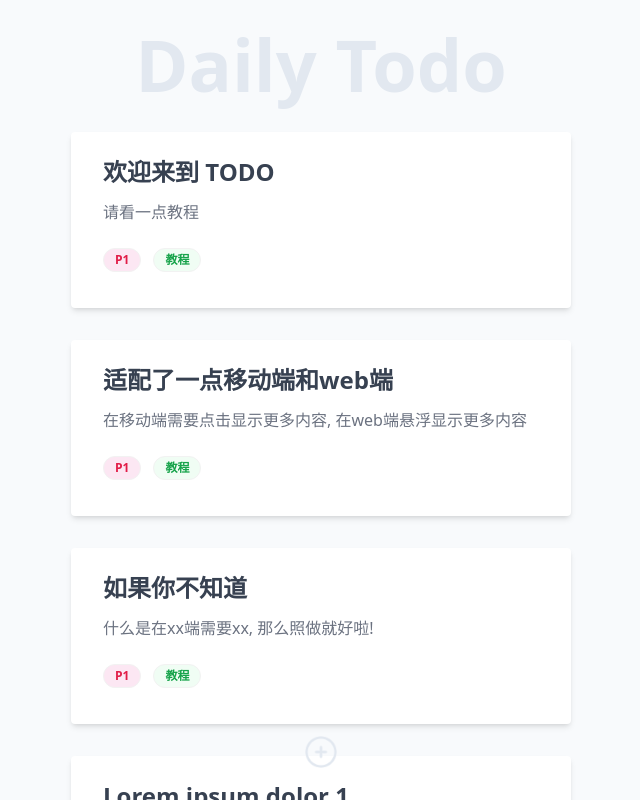
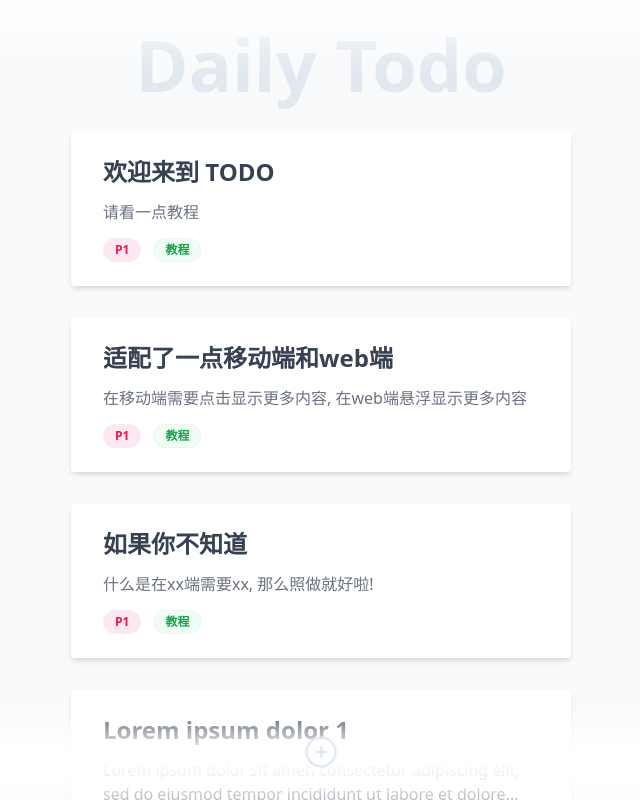
Before and after one commit to induang/todo-list-demo, a React (Vite) app: page / in a window 1280 px wide. Shown: the whole page, without its empty margins (319-959 px from the left). Built offline with nearby package versions, Linux system fonts and the light colour scheme.

Commit message:
feat: modal fix

```diff
--- a/src/App.css
+++ b/src/App.css
@@ -1,3 +1,34 @@
 #app::-webkit-scrollbar {
   width: 0 !important;
 }
+
+body::before,
+body::after {
+  content: "";
+  position: fixed;
+  left: 0;
+  width: 100%;
+  z-index: 5;
+}
+
+body::before {
+  top: 0;
+  height: 5%;
+  background: linear-gradient(
+    to bottom,
+    rgba(255, 255, 255, 1) 40%,
+    rgba(255, 255, 255, 0.8) 0
+  );
+  filter: blur(20px);
+}
+
+body::after {
+  bottom: 0;
+  height: 15%;
+  background: linear-gradient(
+    to top,
+    rgba(255, 255, 255, 1) 60%,
+    rgba(255, 255, 255, 0) 0%
+  );
+  filter: blur(20px);
+}
--- a/src/components/controls/RadioField.tsx
+++ b/src/components/controls/RadioField.tsx
@@ -25,7 +25,7 @@ export default function RadioField(
       className={clsx(
         "inline-block w-9 h-9 mr-4 rounded-sm text-center font-medium text-base leading-9",
         props.checked
-          ? "text-rose-600 bg-pink-100"
+          ? "text-rose-600 bg-pink-100 border border-pink-100"
           : "text-gray-400 bg-white border border-gray-100"
       )}
       onClick={() => {
--- a/src/components/modal/BasicModel.tsx
+++ b/src/components/modal/BasicModel.tsx
@@ -1,25 +1,32 @@
 import clsx from "clsx";
 import { ReactElement, useState } from "react";
 
-export default function BasicModel(props: {
+interface BasicModelProps {
   children: ReactElement;
   opener: ReactElement;
-  actions?: ReactElement;
-}) {
+  actions?: ReactElement; // 该属性废弃
+}
+
+export default function BasicModel({ children, opener }: BasicModelProps) {
   const [isVisible, setIsVisble] = useState(false);
   return (
     <>
       <dialog className={clsx("modal", isVisible && "modal-open")}>
-        <div className="modal-box fixed bottom-0 rounded max-w-fit p-0">
-          {props.children}
+        <div className="modal-box fixed bottom-20 rounded max-w-fit p-0 z-10">
+          {children}
         </div>
         <form
           method="dialog"
-          className="modal-backdrop"
+          className="modal-backdrop bg-white/30"
           onClick={() => setIsVisble(!isVisible)}
         ></form>
       </dialog>
-      <label onClick={() => setIsVisble(!isVisible)}>{props.opener}</label>
+      <label
+        className="m-auto fixed bottom-8 left-0 right-0 z-20 text-center"
+        onClick={() => setIsVisble(!isVisible)}
+      >
+        {opener}
+      </label>
     </>
   );
 }
--- a/src/components/todo/AddItemModal/AddItemModal.tsx
+++ b/src/components/todo/AddItemModal/AddItemModal.tsx
@@ -8,16 +8,19 @@ import useTodosData from "../../../hooks/useTodosData";
 import { useState } from "react";
 import { TodoModel } from "../../../types";
 import RadioGroup from "../../controls/RadioGroup";
+import AddItemModalActions from "./AddItemModalActions";
 
 export default function AddItemModal() {
-  const { todos, setTodos } = useTodosData();
   const [title, setTitle] = useState("");
   const [content, setContent] = useState("");
   const [tag, setTag] = useState("");
   const [level, setLevel] = useState(0);
+  const { todos, setTodos } = useTodosData();
+
   const handleCloseClick = () => {
     window.history.go(0);
   };
+
   const handleAddTodoClick = () => {
     const newTodo: TodoModel = {
       id: window.crypto.randomUUID(),
@@ -40,8 +43,8 @@ export default function AddItemModal() {
     window.history.go(0);
   };
   return (
-    <BasicModel opener={AddItemModalOpener()}>
-      <div className="dw-add-item-form w-full sm:w-125 bg-white text-left p-10 flex flex-col gap-3">
+    <BasicModel opener={AddItemModalOpener()} actions={AddItemModalActions()}>
+      <div className="dw-add-item-form w-full sm:w-125 bg-white text-left p-10 flex flex-col gap-3 z-10">
         <InputField
           aria-label="title"
           placeholder="take dog out on wolk"
--- a/src/components/todo/AddItemModal/AddItemModalActions.tsx
+++ b/src/components/todo/AddItemModal/AddItemModalActions.tsx
@@ -0,0 +1,27 @@
+// 无用 废弃
+
+import CloseIcon from "../../../assets/closeIcon.png";
+import DoneIcon from "../../../assets/doneIcon.png";
+import useTodosData from "../../../hooks/useTodosData";
+import { TodoModel } from "../../../types";
+
+export default function AddItemModalActions() {
+  const handleCloseClick = () => {
+    window.history.go(0);
+  };
+  const handleAddTodoClick = () => {};
+  return (
+    <div className="text-center">
+      <img
+        src={CloseIcon}
+        className="m-4 mb-0 w-8 h-8 inline"
+        onClick={handleCloseClick}
+      />
+      <img
+        src={DoneIcon}
+        className="m-4 mb-0 w-8 h-8 inline"
+        onClick={handleAddTodoClick}
+      />
+    </div>
+  );
+}
--- a/src/components/todo/AddItemModal/AddItemModalOpener.tsx
+++ b/src/components/todo/AddItemModal/AddItemModalOpener.tsx
@@ -1,10 +1,6 @@
 import AddIcon from "../../../assets/addIcon.png";
 
 export default function AddItemModalOpener() {
-  return (
-    <img
-      src={AddIcon}
-      className="w-8 h-8 m-auto fixed bottom-8 left-0 right-0"
-    ></img>
-  );
+  return <img src={AddIcon} className="w-8 h-8 m-auto"></img>;
 }
+// m-auto fixed bottom-8 left-0 right-0 z-10
--- a/src/components/todo/Tag.tsx
+++ b/src/components/todo/Tag.tsx
@@ -9,7 +9,7 @@ export default function Tag({ tag }: TagProps) {
   return (
     <span
       className={clsx(
-        "m-3 ml-0 badge badge-lg text-xs font-semibold",
+        "mr-3 badge badge-lg text-xs font-semibold",
         tag.level ? "bg-pink-100 text-rose-600" : "bg-green-50 text-green-600"
       )}
     >
--- a/src/components/todo/TodoItem.tsx
+++ b/src/components/todo/TodoItem.tsx
@@ -36,6 +36,7 @@ export default function TodoItem({
       <header className="text-gray-700 text-2xl font-extrabold">
         {todo.title}
       </header>
+      {todo.content && (
         <article
           className={clsx(
             "dw-todo-item-content",
@@ -45,6 +46,7 @@ export default function TodoItem({
         >
           {todo.content}
         </article>
+      )}
       <div>
         {todo.tags?.map((tag) => (
           <Tag key={tag.id} tag={tag} />
--- a/src/components/todo/todoItem.css
+++ b/src/components/todo/todoItem.css
@@ -1,7 +1,6 @@
 .dw-todo-item {
   transition: transform 0.5s;
   min-width: 250px;
-  min-height: 170px;
 }
 
 .dw-todo-item.expand {
```
Lines whose indentation alone changed are shown as unchanged.
